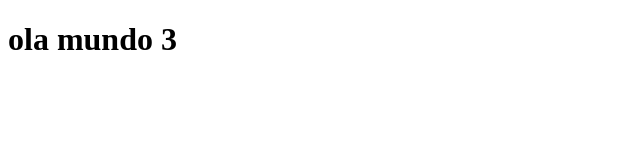
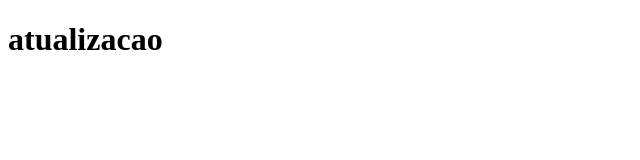
Before and after one commit to andrezacruz/teste-vscode, a plain HTML site: page index.html in a window 1280 px wide. Shown: the whole page, without its empty margins (0-640 px from the left). Drawn offline with Linux system fonts and the light colour scheme.

Commit message:
atualização nova de branch

```diff
--- a/index.html
+++ b/index.html
@@ -7,6 +7,6 @@
     <title>Document</title>
 </head>
 <body>
-    <h1>ola mundo 3</h1>
+    <h1>atualizacao</h1>
 </body>
 </html>
```
